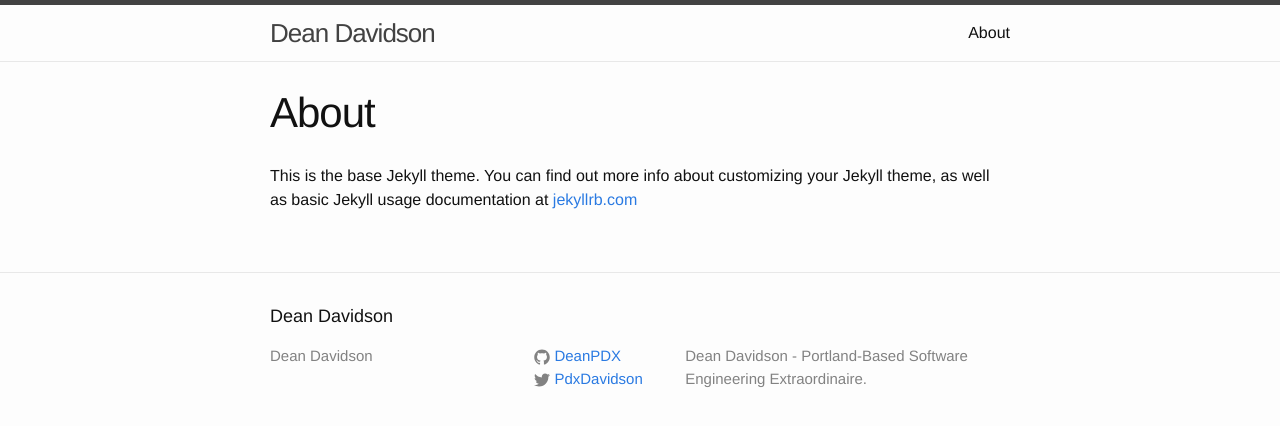
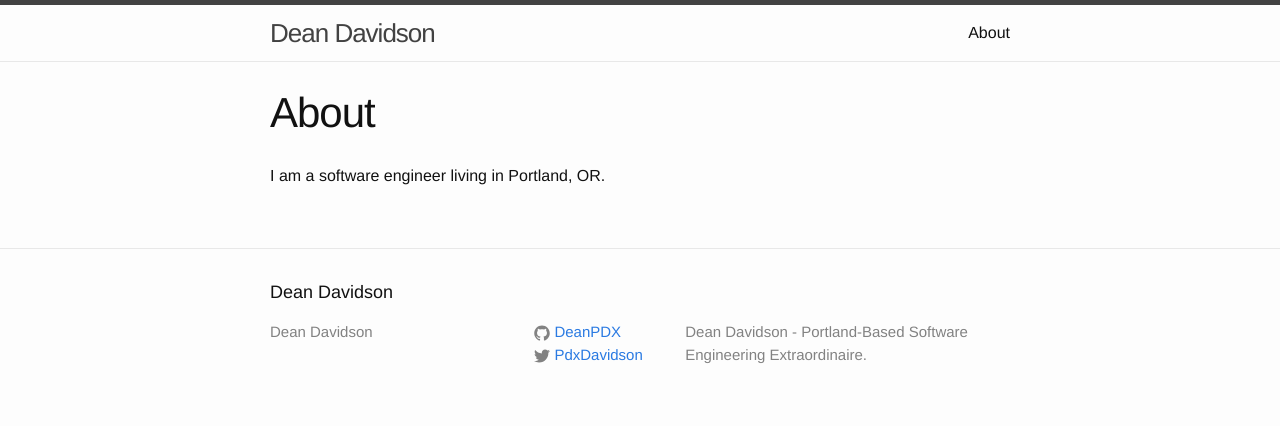
Before and after one commit to DeanPDX/DeanPDX.github.io, a Jekyll site: the page built from about.md, in a window 1280 px wide. Shown: the top 426 px of the page. Built offline with Jekyll 4.4.1, drawn with Linux system fonts in a browser that asks for light colours; nearby versions of some CDN libraries.

Commit message:
Modified about page.

```diff
--- a/about.md
+++ b/about.md
@@ -4,4 +4,4 @@ title: About
 permalink: /about/
 ---
 
-This is the base Jekyll theme. You can find out more info about customizing your Jekyll theme, as well as basic Jekyll usage documentation at [jekyllrb.com](http://jekyllrb.com/)
+I am a software engineer living in Portland, OR.
```
